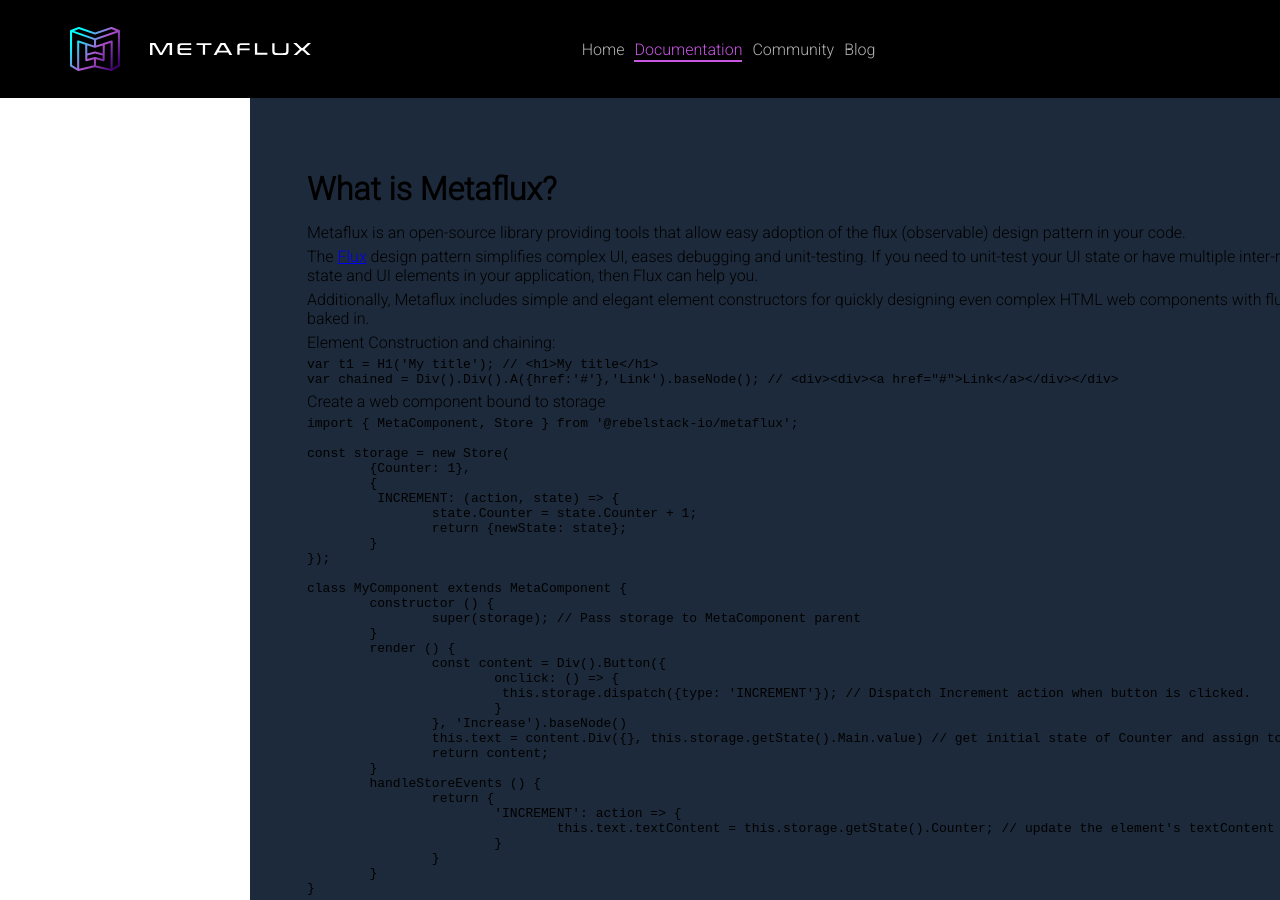
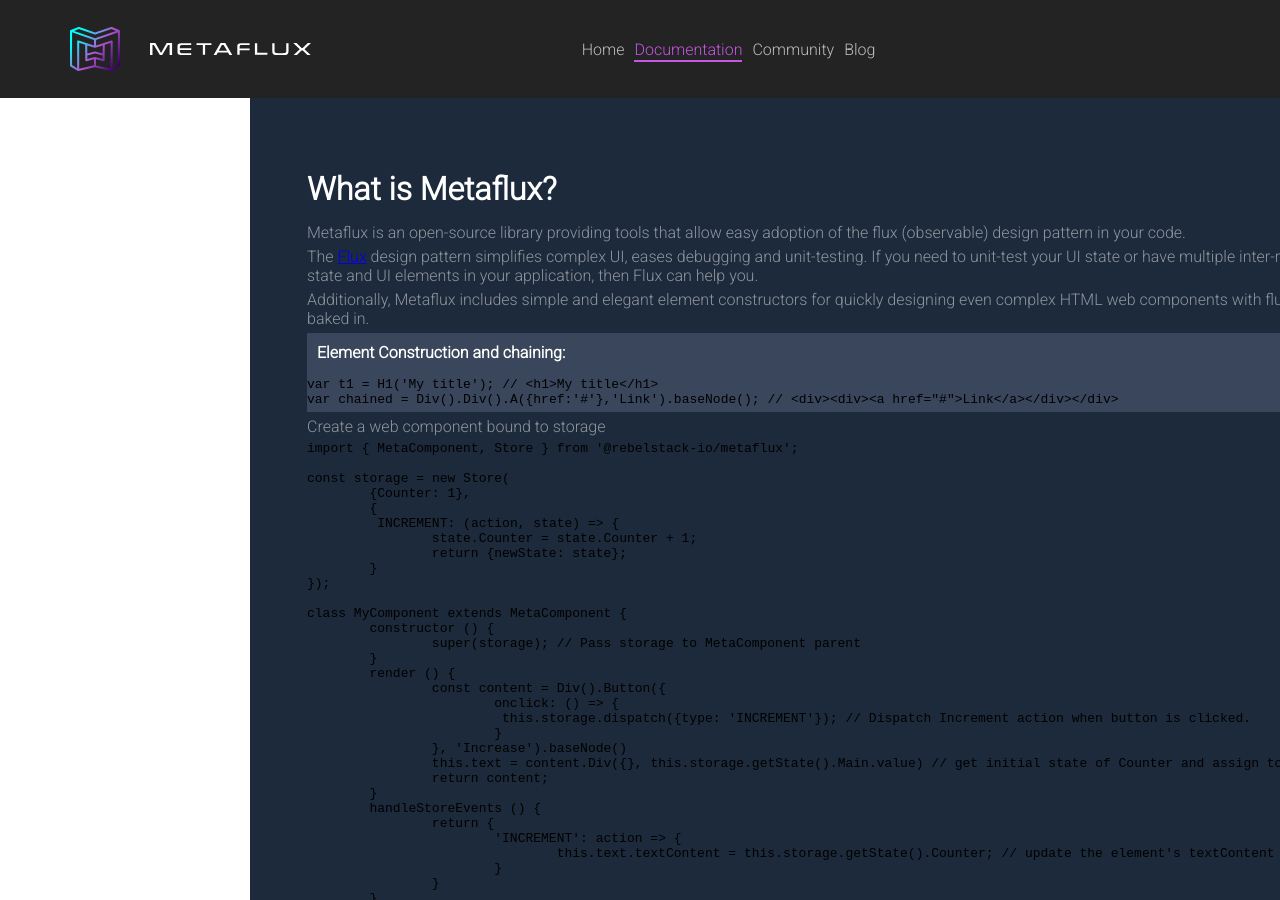
Before and after one commit to rebelstackio/metaflux, a Jekyll site: the page built from docs/docs/overview.md, in a window 1280 px wide and 900 px high. Built offline with Jekyll 4.4.1, drawn with Linux system fonts in a browser that asks for light colours; a script that is not in the unit is left out.

Commit message:
add docs view styles, add missing colors

````diff
--- a/docs/_sass/docstrap.scss
+++ b/docs/_sass/docstrap.scss
@@ -23,6 +23,8 @@ $dark-grey: #1d2a3b;
 $fuchsia: #c756e2;
 $turquoise: #00ffff;
 $gradient: linear-gradient(#{$turquoise}, #{$fuchsia}, #{$light-purlple});
+$grey-blue: #39465c;
+$header-color: #232323;
 /*---------------------*/
 $dark-color: #333333;
 $custom-blue: #00a4df;
--- a/docs/_sass/docstrap/base.scss
+++ b/docs/_sass/docstrap/base.scss
@@ -103,13 +103,24 @@ body {
 	}
 	& h1, h2, h3, h4, h5 {
 		margin: 15px 0;
+		color: #fff;
 	}
 	& p {
 		margin: 5px 0;
+		color: rgba($color: #fff, $alpha: .5);
 	}
 
 	& .highlight {
 		margin: 5px 0;
+	}
+	& .doc-block {
+		background-color: $grey-blue;
+		display: grid;
+		align-items: center;
+		> h4 {
+			padding: 10px;
+			margin: 0;
+		}
 	}
 }
 
--- a/docs/_sass/docstrap/theme_color.scss
+++ b/docs/_sass/docstrap/theme_color.scss
@@ -127,7 +127,7 @@
 	/*------*/
 	& .main-header {
 		grid-template-columns: 2fr 4fr 1fr !important;
-		background: #000 !important;
+		background: $header-color !important;
 		transition: all .3s linear;
 		& .item.active {
 			color: $fuchsia !important;
--- a/docs/docs/overview.md
+++ b/docs/docs/overview.md
@@ -4,6 +4,7 @@ title: Overview
 permalink: /docs/overview/
 tabindex: 0
 ---
+{::options parse_block_html="true" /}
 
 # What is Metaflux?
 
@@ -12,13 +13,13 @@ Metaflux is an open-source library providing tools that allow easy adoption of t
 The [Flux](https://facebook.github.io/flux/) design pattern simplifies complex UI, eases debugging and unit-testing. If you need to unit-test your UI state or have multiple inter-relations between state and UI elements in your application, then Flux can help you.
 
 Additionally, Metaflux includes simple and elegant element constructors for quickly designing even complex HTML web components with flux support already baked in.
-
-Element Construction and chaining:
+<div class="doc-block">
+#### Element Construction and chaining:
 ```javascript
 var t1 = H1('My title'); // <h1>My title</h1>
 var chained = Div().Div().A({href:'#'},'Link').baseNode(); // <div><div><a href="#">Link</a></div></div>
 ```
-
+</div>
 Create a web component bound to storage
 ```javascript
 import { MetaComponent, Store } from '@rebelstack-io/metaflux';
````
